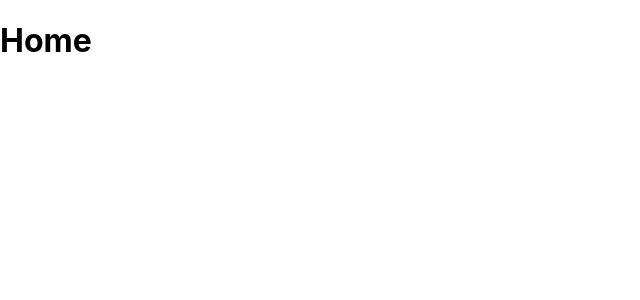
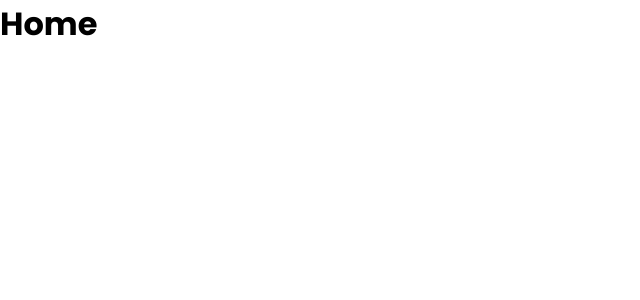
Before and after one commit to DEGEN101/Boosta-Sauce-Courier-Service-Website, a React (Create React App) app: page / in a window 1280 px wide. Shown: the top 300 px of the page, without its empty margins (0-640 px from the left). Built offline with nearby package versions, Linux system fonts and the light colour scheme.

Commit message:
Add font, typography, and spacing variables to CSS root

```diff
--- a/src/index.css
+++ b/src/index.css
@@ -1,13 +1,54 @@
-body {
-  margin: 0;
-  font-family: -apple-system, BlinkMacSystemFont, 'Segoe UI', 'Roboto', 'Oxygen',
-    'Ubuntu', 'Cantarell', 'Fira Sans', 'Droid Sans', 'Helvetica Neue',
-    sans-serif;
-  -webkit-font-smoothing: antialiased;
-  -moz-osx-font-smoothing: grayscale;
+@import url('https://fonts.googleapis.com/css2?family=Poppins:wght@100;200;300;400;500;600;700;800;900&display=swap');
+
+:root {
+    /* Colours */
+    --primary-colour: #0064D9;
+    --secondary-colour: #7D83FF;
+    --tertiary-colour: #9D9D9D;
+
+    /* Text Colours */
+    --text-colour-dark: #2D2D2D;
+    --text-colour-gray: #9D9D9D;
+    --text-colour-light: #FFFFFF;
+
+    /* Margin spacings */
+    --margin-xxs: .25rem;
+    --margin-xs: .5rem;
+    --margin-s: .75rem;
+    --margin-m: 1rem;
+    --margin-l: 1.25rem;
+    --margin-xl: 1.75rem;
+    --margin-xxl: 2.5rem;
+
+    /* Font Families */
+    --font-primary: "Poppins", sans-serif;
+    /* --font-secondary: 'Georgia', serif; */
+
+    /* Font Sizes */
+    --font-size-xs: 0.75rem;
+    --font-size-s: 0.875rem;
+    --font-size-m: 1rem;
+    --font-size-l: 1.25rem;
+    --font-size-xl: 1.5rem;
+    --font-size-xxl: 2rem;
+
+    /* Font Weights */
+    --font-weight-light: 300;
+    --font-weight-regular: 400;
+    --font-weight-medium: 500;
+    --font-weight-bold: 700;
+    --font-weight-extra-bold: 900;
+
+    /* Line Heights */
+    --line-height-s: 1.2;
+    --line-height-m: 1.5;
+    --line-height-l: 1.75;
 }
 
-code {
-  font-family: source-code-pro, Menlo, Monaco, Consolas, 'Courier New',
-    monospace;
+
+*{
+    box-sizing: border-box;
+    margin: 0;
+    padding: 0;
+    font-family: var(--font-primary);
 }
```
